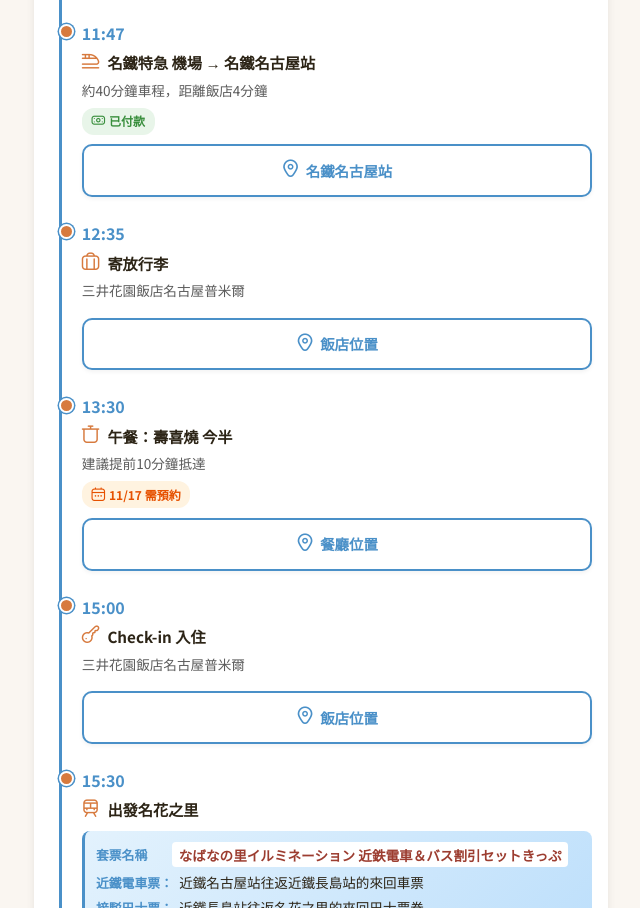
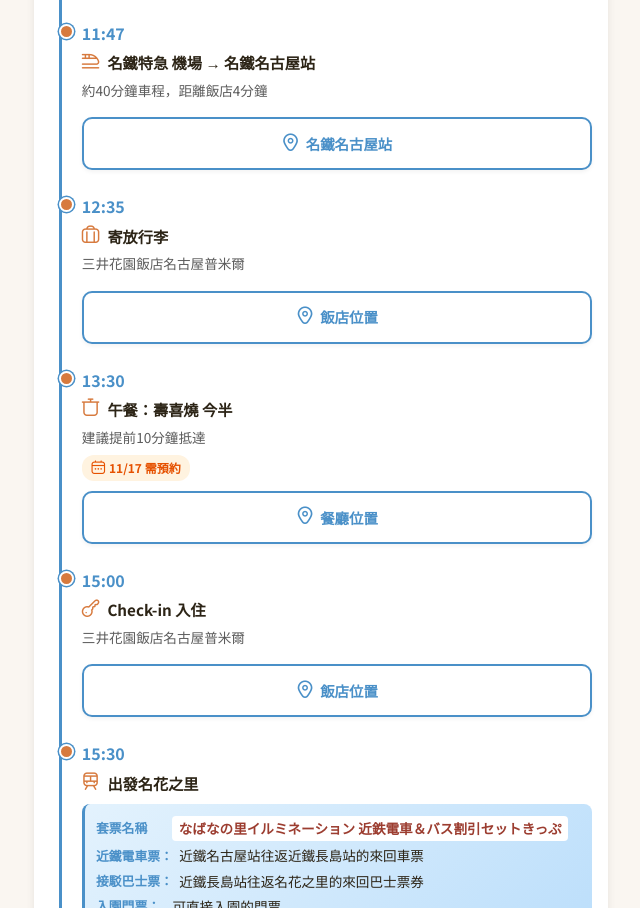
Before and after one commit to rkuan1/nagoya_travel_plan, a plain HTML site: page index.html in a window 1280 px wide. Shown: the part 925-1833 px from the top of the page, without its empty margins (319-959 px from the left). Drawn offline with nearby package versions, Linux system fonts and the light colour scheme.

Commit message:
Update index.html

```diff
--- a/index.html
+++ b/index.html
@@ -579,12 +579,6 @@
                             名鐵特急 機場 → 名鐵名古屋站
                         </div>
                         <div class="timeline-note">約40分鐘車程，距離飯店4分鐘</div>
-                        <div class="status-badges">
-                            <span class="badge paid">
-                                <i class="fi fi-rr-money"></i>
-                                已付款
-                            </span>
-                        </div>
                         <a href="https://www.google.com/maps/search/?api=1&amp;query=%E5%90%8D%E9%90%B5%E5%90%8D%E5%8F%A4%E5%B1%8B%E7%AB%99" target="_blank" class="map-btn">
                             <i class="fi fi-rr-marker"></i>
                            名鐵名古屋站
```
